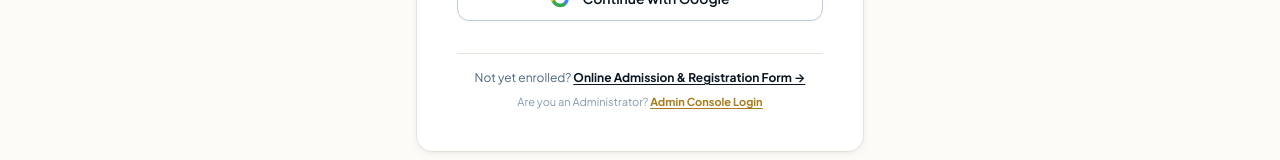
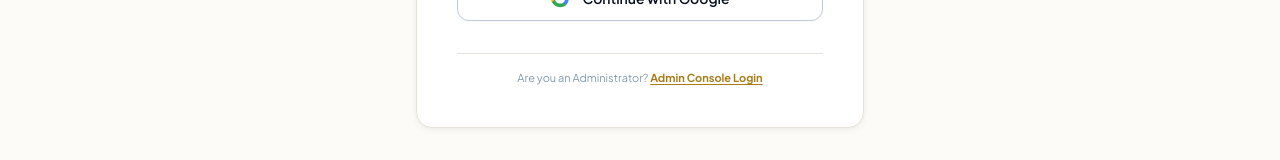
Before and after one commit to himanshu561hi/LibraryHub, a React (Vite) app in the folder frontend/: page /login in a window 1280 px wide. Shown: the part 573-733 px from the top of the page. Built offline with nearby package versions, Linux system fonts and the light colour scheme; no server answers.

Commit message:
fix(auth): remove self-registration link from student LoginPage

```diff
--- a/frontend/src/pages/auth/LoginPage.jsx
+++ b/frontend/src/pages/auth/LoginPage.jsx
@@ -203,15 +203,6 @@ export default function LoginPage() {
 
         {/* Footer Links */}
         <div className="pt-4 border-t border-brand-surface-border text-center space-y-2">
-          <p className="text-xs text-brand-navy-600">
-            Not yet enrolled?{' '}
-            <Link
-              to="/register"
-              className="font-bold text-brand-navy-950 hover:text-brand-gold-600 underline underline-offset-2"
-            >
-              Online Admission & Registration Form →
-            </Link>
-          </p>
           <p className="text-[11px] text-brand-navy-400">
             Are you an Administrator?{' '}
             <Link
```
